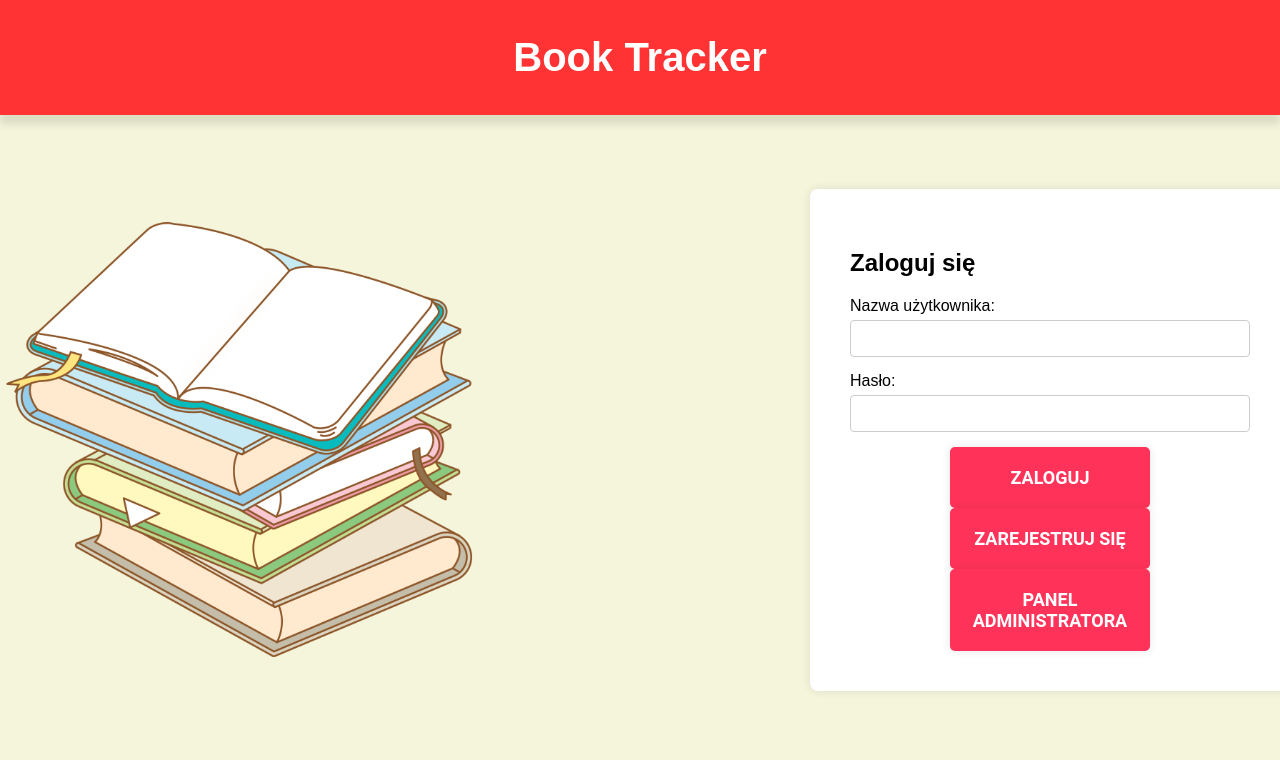
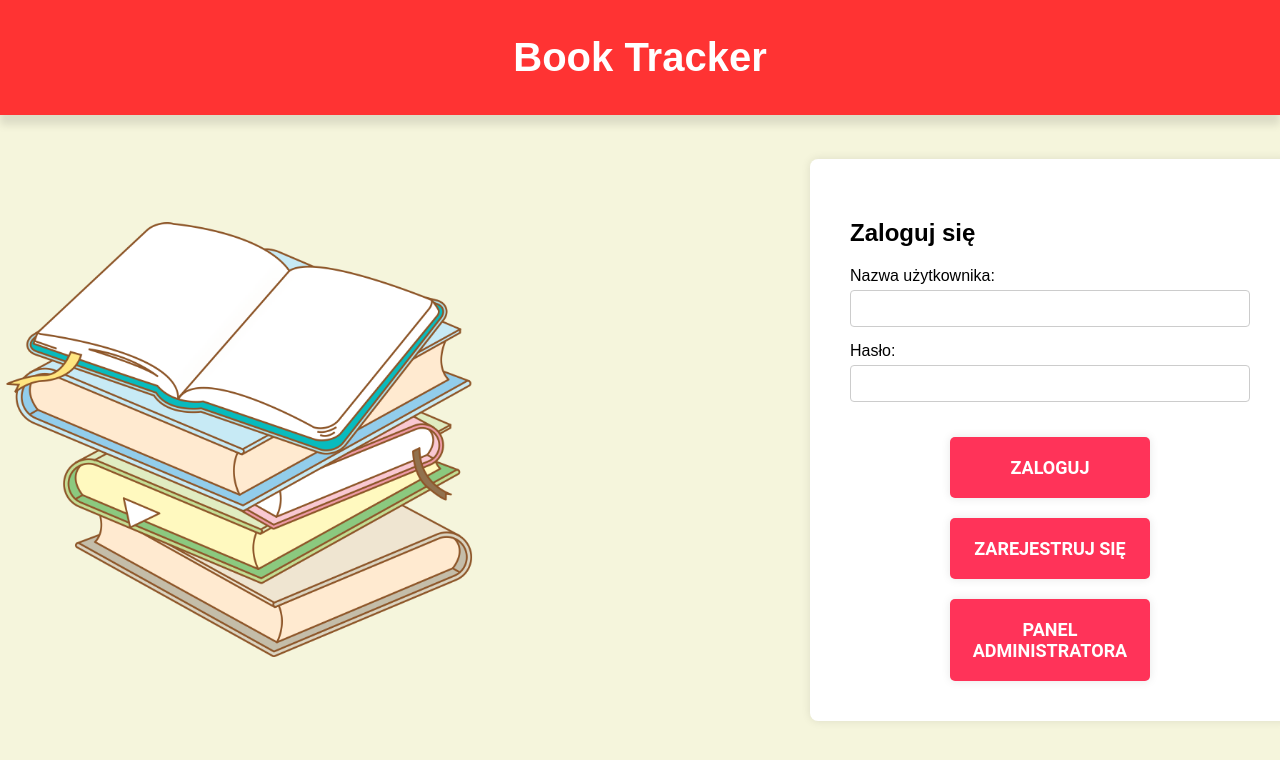
Before and after one commit to Chmielu070/Test_Ksiazkowy, a plain HTML site: page index.html in a window 1280 px wide. Drawn offline with Linux system fonts and the light colour scheme; sample sign-in values are in the browser's storage.

Commit message:
Guziki Boże naprawione

```diff
--- a/index.html
+++ b/index.html
@@ -23,7 +23,12 @@
                 </div>
                 <div class="div2">
                     <a href="#" class="btn" onclick="login()">Zaloguj</a>
+                </div>
+                <div class="div2">
                     <a href="#" class="btn" onclick="showRegister()">Zarejestruj się</a>
+                </div>
+                <div class="div2">
+
                     <a href="#" class="btn" onclick="showAdmin()">Panel administratora</a>
                 </div>
             </div>
--- a/style.css
+++ b/style.css
@@ -98,6 +98,7 @@ button {
 .div2 {
     width: 100%;
     text-align: center;
+    margin-top: 20px;
 }
 
 .btn {
```
